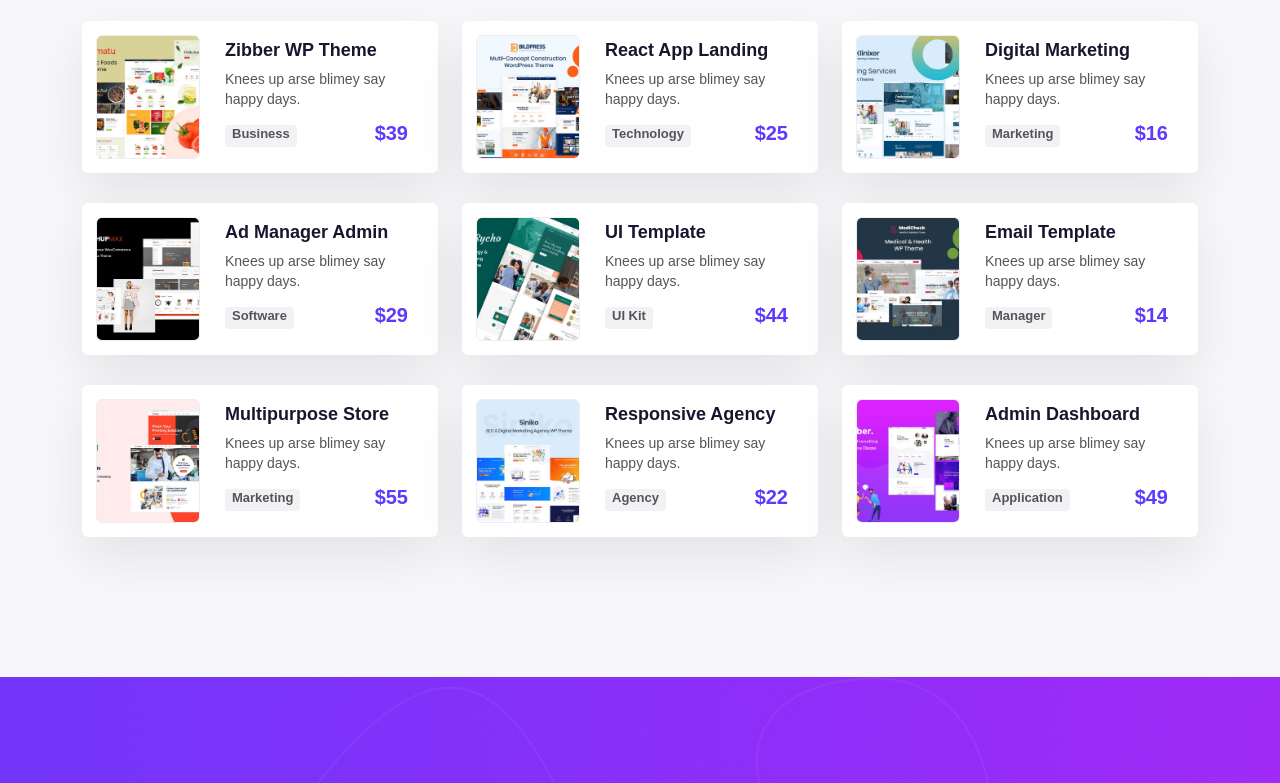
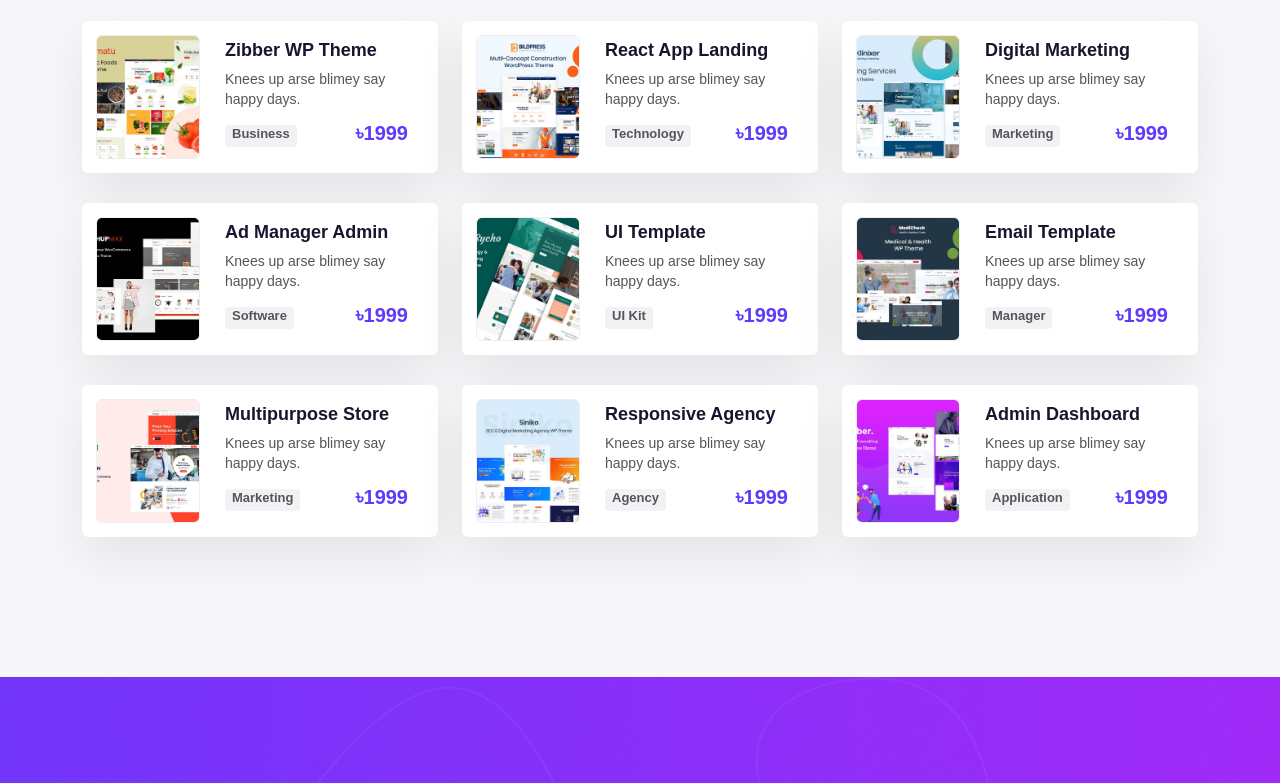
Before and after one commit to delwerhossain/markit, a Next.js app: page / in a window 1280 px wide. Shown: the part 2040-2823 px from the top of the page. Built offline with nearby package versions, Linux system fonts and the light colour scheme; no server answers; a web font is replaced by a local one.

Commit message:
custom server setup + currency change

```diff
--- a/server.js
+++ b/server.js
@@ -35,6 +35,6 @@ app.prepare().then(() => {
       process.exit(1)
     })
     .listen(port, () => {
-      console.log(`> Ready on http://${hostname}:${port}`)
+      console.log(`> Ready on http://৳{hostname}:৳{port}`)
     })
 })
--- a/src/components/Checkout/Order.js
+++ b/src/components/Checkout/Order.js
@@ -40,11 +40,11 @@ const Order = () => {
                      <tfoot >
                         <tr className="order-total">
                            <th>Subtotal</th>
-                           <td className='text-center'><strong ><span className="amount">${total}</span></strong></td>
+                           <td className='text-center'><strong ><span className="amount">৳{total}</span></strong></td>
                         </tr>
                         <tr className="order-total">
                           <th>Total</th>
-                           <td className='text-center'><strong><span className="amount">${total}</span></strong></td>
+                           <td className='text-center'><strong><span className="amount">৳{total}</span></strong></td>
                         </tr>
                      </tfoot>
 
--- a/src/components/Home/SingleProduct.js
+++ b/src/components/Home/SingleProduct.js
@@ -38,7 +38,7 @@ const SingleProduct = ({ product }) => {
                         <a href="#">{category}</a>
                      </div>
                      <div className="product__price">
-                        <span>{`$${price}`}</span>
+                        <span>{`৳${price}`}</span>
                      </div>
                   </div>
                   <h3 onClick={handleDetailsProduct} className="product__title">
--- a/src/components/Home/TrendingLandmark.js
+++ b/src/components/Home/TrendingLandmark.js
@@ -52,7 +52,7 @@ const TrendingLandmark = () => {
                                        <a href="#">{trending.category}</a>
                                     </div>
                                     <div className="trending__price">
-                                       <span>{`$${trending.price}`}</span>
+                                       <span>{`৳${trending.price}`}</span>
                                     </div>
                                  </div>
                               </div>
--- a/src/data/productData.js
+++ b/src/data/productData.js
@@ -5,7 +5,7 @@ const productData = [
         img_big:'assets/img/trending/tren-1-big.jpg',
         title:'Zibber WP Theme',
         category:'Business',
-        price:'39',
+        price:'1999',
         tag:'portfolio',
     },
     {
@@ -14,7 +14,7 @@ const productData = [
         img_big:'assets/img/trending/tren-2-big.jpg',
         title:'React App Landing',
         category:'Technology',
-        price:'25',
+        price:'1999',
         tag:'construction',
     },
     {
@@ -23,7 +23,7 @@ const productData = [
         img_big:'assets/img/trending/tren-3-big.jpg',
         title:'Digital Marketing',
         category:'Marketing',
-        price:'16',
+        price:'1999',
         tag:'marketplace',
     },
     {
@@ -32,7 +32,7 @@ const productData = [
         img_big:'assets/img/trending/tren-4-big.jpg',
         title:'Ad Manager Admin',
         category:'Software',
-        price:'29',
+        price:'1999',
         tag:'portfolio',
     },
     {
@@ -41,7 +41,7 @@ const productData = [
         img_big:'assets/img/trending/tren-5-big.jpg',
         title:'UI Template',
         category:'UI Kit',
-        price:'44',
+        price:'1999',
         tag:'shop',
     },
     {
@@ -50,7 +50,7 @@ const productData = [
         img_big:'assets/img/trending/tren-6-big.jpg',
         title:'Email Template',
         category:'Manager',
-        price:'14',
+        price:'1999',
         tag:'responsive',
     },
     {
@@ -59,7 +59,7 @@ const productData = [
         img_big:'assets/img/trending/tren-7-big.jpg',
         title:'Multipurpose Store',
         category:'Marketing',
-        price:'55',
+        price:'1999',
         tag:'multipurpose',
     },
     {
@@ -68,7 +68,7 @@ const productData = [
         img_big:'assets/img/trending/tren-8-big.jpg',
         title:'Responsive Agency',
         category:'Agency',
-        price:'22',
+        price:'1999',
         tag:'responsive',
     },
     {
@@ -77,7 +77,7 @@ const productData = [
         img_big:'assets/img/trending/tren-9-big.jpg',
         title:'Admin Dashboard',
         category:'Application',
-        price:'49',
+        price:'1999',
         tag:'construction',
     },
 
@@ -87,7 +87,7 @@ const productData = [
         img:'assets/img/product/product-1.jpg',
         img_big:'assets/img/product/product-1.jpg',
         category:'Business',
-        price:'69',
+        price:'1999',
         title:'Zibber - Business Consulting',
         sale:'241',
         tag:'agency',
@@ -97,7 +97,7 @@ const productData = [
         img:'assets/img/product/product-2.jpg',
         img_big:'assets/img/product/product-2.jpg',
         category:'Corporate',
-        price:'23',
+        price:'1999',
         title:'Pixen - Printing Services Company',
         sale:'21',
         tag:'education',
@@ -107,7 +107,7 @@ const productData = [
         img:'assets/img/product/product-3.jpg',
         img_big:'assets/img/product/product-3.jpg',
         category:'Listing',
-        price:'12',
+        price:'1999',
         title:'Findup - Directory & Listing PSD',
         sale:'2',
         tag:'portfolio',
@@ -117,7 +117,7 @@ const productData = [
         img:'assets/img/product/product-4.jpg',
         img_big:'assets/img/product/product-4.jpg',
         category:'E-Commerce',
-        price:'59',
+        price:'1999',
         title:'Agota - Clean Minimal eCommerce',
         sale:'48',
         tag:'shop',
@@ -127,7 +127,7 @@ const productData = [
         img:'assets/img/product/product-5.jpg',
         img_big:'assets/img/product/product-5.jpg',
         category:'Technology',
-        price:'49',
+        price:'1999',
         title:'BngTech - IT Solutions WordPres',
         sale:'14',
         tag:'construction',
@@ -137,7 +137,7 @@ const productData = [
         img:'assets/img/product/product-6.jpg',
         img_big:'assets/img/product/product-6.jpg',
         category:'Construction',
-        price:'29',
+        price:'1999',
         title:'BildPress - Construction WordPres',
         sale:'41',
         tag:'shop',
@@ -152,7 +152,7 @@ const productData = [
         logo:'assets/img/product/p-logo/p-logo-1.png',
         gradientColor:"gradient-pink-2",
         title:'Appshow Plugin',
-        price:'44',
+        price:'1999',
         tag:'portfolio',
     },
     {
@@ -163,7 +163,7 @@ const productData = [
         logo:'assets/img/product/p-logo/p-logo-2.png',
         title:'Elite Licenser',
         gradientColor:"gradient-yellow",
-        price:'34',
+        price:'1999',
         tag:'marketplace',
     },
     {
@@ -174,7 +174,7 @@ const productData = [
         logo:'assets/img/product/p-logo/p-logo-3.png',
         title:'Mailchack Plugin',
         gradientColor:"gradient-blue-2",
-        price:'48',
+        price:'1999',
         tag:'responsive',
     },
     {
@@ -185,7 +185,7 @@ const productData = [
         logo:'assets/img/product/p-logo/p-logo-4.png',
         title:'MC Builder',
         gradientColor:"gradient-blue-2",
-        price:'52',
+        price:'1999',
         tag:'education',
     },
     {
@@ -196,7 +196,7 @@ const productData = [
         logo:'assets/img/product/p-logo/p-logo-5.png',
         title:'WooCommerce',
         gradientColor:"gradient-purple-2",
-        price:'55',
+        price:'1999',
         tag:'multipurpose',
     },
     {
@@ -207,7 +207,7 @@ const productData = [
         logo:'assets/img/product/p-logo/p-logo-6.png',
         title:'Review Q',
         gradientColor:"gradient-blue-3",
-        price:'45',
+        price:'1999',
         tag:'agency',
     },
 
--- a/src/pages/cart/index.js
+++ b/src/pages/cart/index.js
@@ -138,8 +138,8 @@ const ProductCart = () => {
                               <div className="cart-page-total">
                                  <h2>Cart totals</h2>
                                  <ul className="mb-20">
-                                    <li>Subtotal <span>${total}</span></li>
-                                    <li>Total <span>${total}</span></li>
+                                    <li>Subtotal <span>৳{total}</span></li>
+                                    <li>Total <span>৳{total}</span></li>
                                  </ul>
                                  <Link href="/checkout">
                                     <a className="m-btn m-btn-border-2 cta__btn active">Proceed to checkout</a>
```
Also changed, not shown: src/pages/loading.js (added, +17 -0 lines), public/assets/img/loading/loading.svg (added), 1 other file (tests, documents, lock files or other folders).
